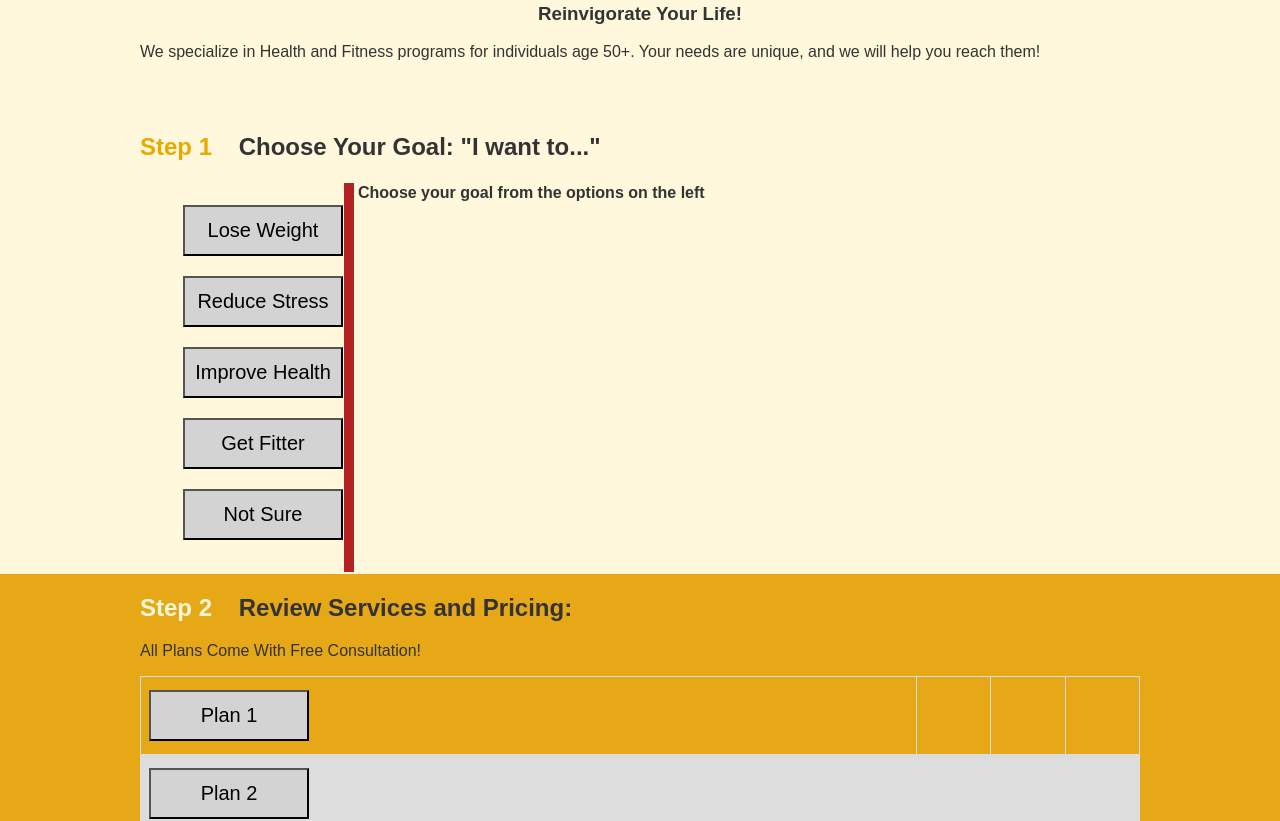
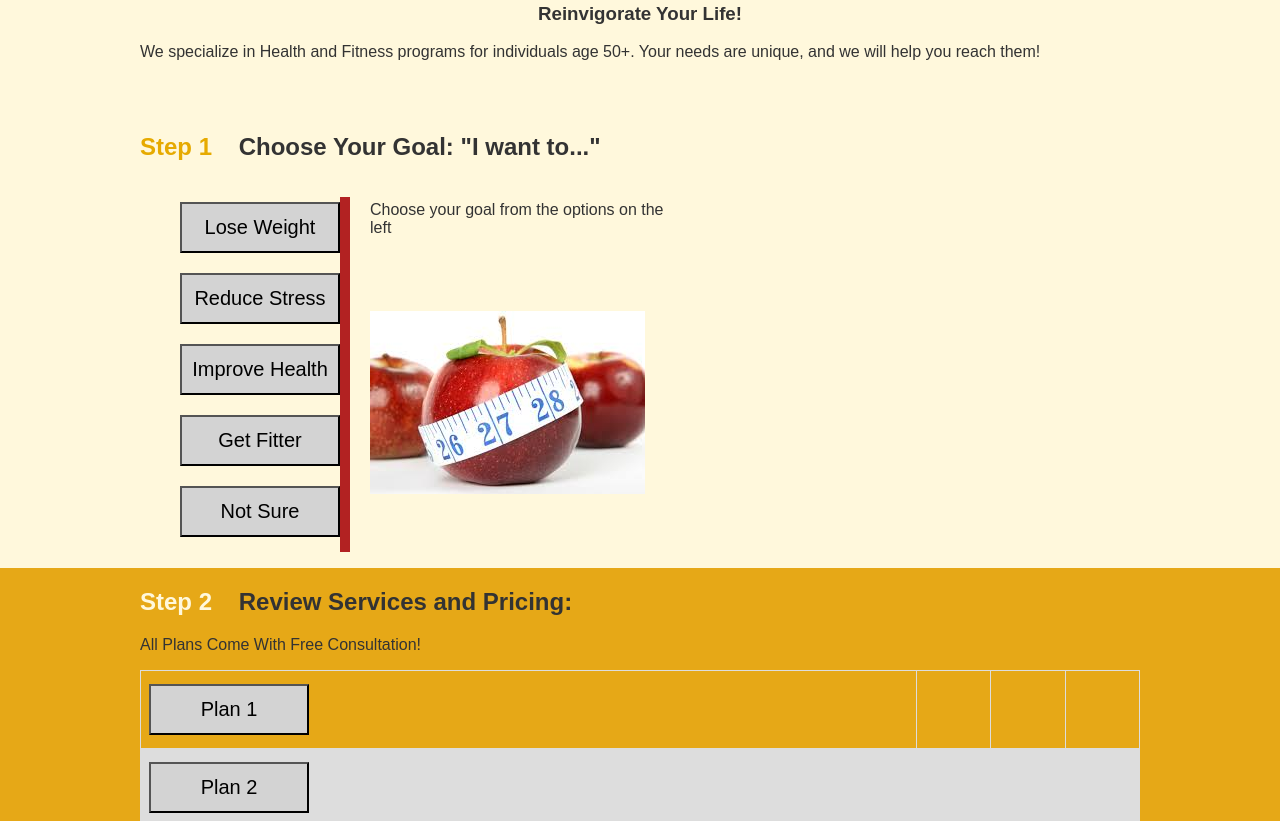
Before and after one commit to MyNameIsSpencer/fit_trainer, a React (Create React App) app in the folder client/: page / in a window 1280 px wide. Shown: the part 800-1621 px from the top of the page. Built offline with nearby package versions, Linux system fonts and the light colour scheme; no server answers.

Commit message:
align step one properly

```diff
--- a/client/src/Step1.js
+++ b/client/src/Step1.js
@@ -1,5 +1,7 @@
 import React, { Component } from 'react';
-import './css/Step1.css'
+import './css/Step1.css';
+import apple from './pics/apple.jpeg';
+
 
 const optionDescriptions = {
   default: "Choose your goal from the options on the left",
@@ -14,7 +16,8 @@ class Step1 extends Component {
   constructor(props) {
     super(props);
     this.state = {
-      descriptor: optionDescriptions.default
+      descriptor: optionDescriptions.default,
+      picture: apple
     }
   }
 
@@ -29,14 +32,11 @@ class Step1 extends Component {
 
   render() {
     return (
-      <div className="whiteback">
+      <div className="step1">
         <h2 className="lefter">
           <b className="spacer">Step 1    </b>Choose Your Goal: "I want to..."
         </h2>
-        <table>
-          <tbody>
-            <tr>
-              <th className="seperator">
+
         <ul className="home-ul">
           <li><button value="loseWeight" onClick={(e) => this.handleClick(e, optionDescriptions.loseWeight)}>
               Lose Weight </button></li>
@@ -49,14 +49,16 @@ class Step1 extends Component {
           <li><button value="notSure" onClick={(e) => this.handleClick(e, optionDescriptions.notSure)}>
             Not Sure</button></li>
         </ul>
-              </th>
-              <th className="descriptor">
+
+        <div className="displayer">
+          <div className="descriptor">
             {this.state.descriptor}
-              </th>
+          </div>
+          <div className="step1-pic">
+            <img src={this.state.picture} alt="thumbsup"/>
+          </div>
+        </div>
 
-            </tr>
-          </tbody>
-        </table>
       </div>
     )
   }
--- a/client/src/css/Footer.css
+++ b/client/src/css/Footer.css
@@ -23,7 +23,7 @@
 }
 
 .contact-us {
-  margin-right: 5%;
+  margin-right: 15%;
   vertical-align: top;
   font-size: 12px;
   display: inline-block;
--- a/client/src/css/Step1.css
+++ b/client/src/css/Step1.css
@@ -1,9 +1,14 @@
+.step1 {
+  text-align: left;
+}
+
 .seperator {
   border-right: 10px solid firebrick;
 }
 
 .home-ul {
   display: inline-block;
+  border-right: 10px solid firebrick;
 }
 
 .home-ul li {
@@ -19,18 +24,6 @@
   text-align: center;
 }
 
-.whiteback {
-  background: cornsilk;
-  padding: 0;
-  margin: 0;
-}
-
-.descriptor {
-  display: inline-block;
-  height: 100%;
-  width: 100%;
-}
-
 .home-ul li button:hover{
   background-color: lightgreen;
   color: white;
@@ -41,3 +34,30 @@
   color: white;
   /* border-right: 10px solid firebrick; */
 }
+
+.displayer {
+  vertical-align: top;
+  height: 100%;
+  padding: 20px;
+  display: inline-block;
+}
+
+.descriptor {
+  vertical-align: top;
+  display: block;
+  height: 50px;
+  width: 300px;
+}
+
+.step1-pic {
+  display: block;
+  text-align: left;
+  margin-top: 60px;
+  width: 300px;
+
+}
+
+.left-table {
+  display: block;
+  vertical-align: top;
+}
```
Lines whose indentation alone changed are shown as unchanged.
